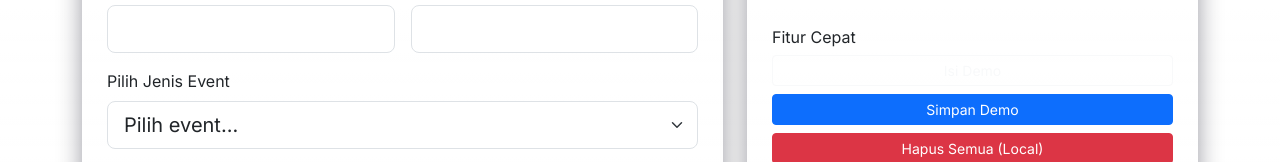
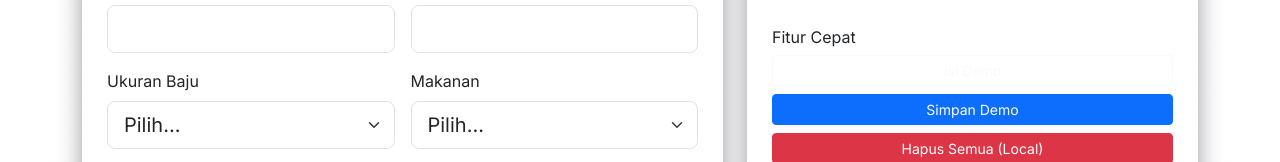
Before and after one commit to marialingkoang/ProjectWeb, a plain HTML site: page register.rara.html in a window 1280 px wide. Shown: the part 391-553 px from the top of the page. Drawn offline with nearby package versions, Linux system fonts and the light colour scheme; grey boxes are pictures that could not be loaded.

Commit message:
Add clothing size and food selection fields

```diff
--- a/register.rara.html
+++ b/register.rara.html
@@ -75,15 +75,28 @@
               <div class="invalid-feedback">Nomor telepon tidak valid.</div>
             </div>
 
-            <div class="col-12">
-              <label class="form-label">Pilih Jenis Event</label>
-              <select id="event" class="form-select form-select-lg" required>
-                <option value="">Pilih event...</option>
-                <option>Workshop Web</option>
-                <option>Seminar</option>
-                <option>Hackathon</option>
+            <div class="col-md-6">
+              <label class="form-label">Ukuran Baju</label>
+              <select id="baju" class="form-select form-select-lg" required>
+              <option value="">Pilih...</option>
+                <option>S</option>
+                <option>M</option>
+                <option>L</option>
+                <option>X</option>
+                <option>XL</option>
               </select>
-              <div class="invalid-feedback">Pilih event.</div>
+              <div class="invalid-feedback">Isi Ukuran baju cs.</div>
+            </div>
+
+            <div class="col-md-6">
+              <label class="form-label">Makanan</label>
+              <select id="makanan" class="form-select form-select-lg" required>
+              <option value="">Pilih...</option>
+                <option>Nasi Ikan</option>
+                <option>Nasi Ayan</option>
+                <option>Veje</option>
+              </select>
+              <div class="invalid-feedback">Isi makanan.</div>
             </div>
 
             <div class="col-md-6">
```
